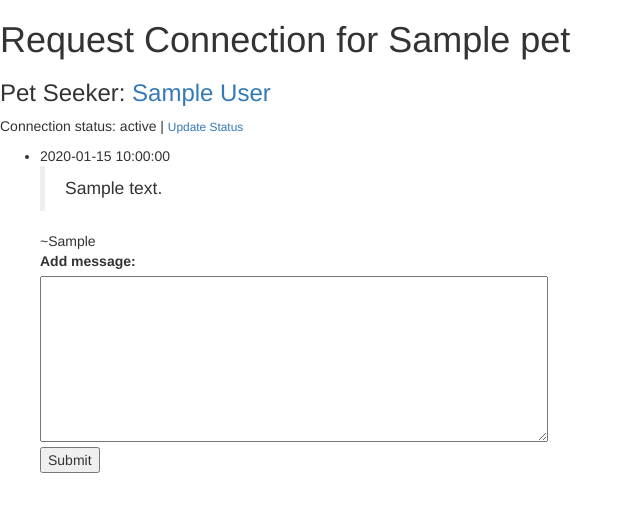
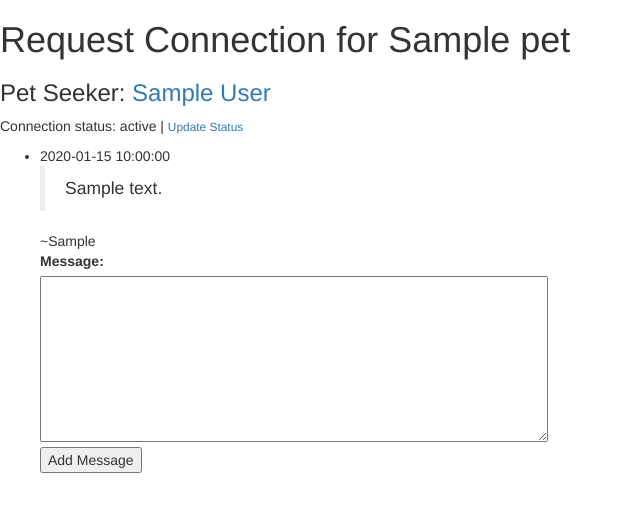
Before and after one commit to yenly/hb_project_petshare, a Flask app: page /connect_request/1 in a window 1280 px wide. Shown: the top 512 px of the page, without its empty margins (0-640 px from the left). Run offline with Flask 2, Linux system fonts and the light colour scheme; the visitor is signed in with stand-in values (Sample User, id 1); tables that the repository leaves empty hold one stand-in row (values such as "Sample post"); some libraries are stand-ins or nearby versions.

Commit message:
Added jquery ajax to sent message to flask to add to db

```diff
--- a/server.py
+++ b/server.py
@@ -123,9 +123,7 @@ def display_cats():
 
     Returns cats profiles in json."""
 
-    # TO DO: change hard code zipcode to take from user session
     user_city = session['user_city']
-    print user_city
 
     cats_dict = find_pets('cat', user_city)
     print cats_dict
@@ -140,10 +138,7 @@ def display_dogs():
     Returns dog profiles in json.
     """
 
-    # TO DO: use zipcode to filter search results, need bigger sample data
-    # user_zipcode = session['user_zipcode']
     user_city = session['user_city']
-    print user_city
 
     dog_dict = find_pets('dog', user_city)
     print dog_dict
@@ -220,8 +215,9 @@ def send_connection_request():
 
     seeker_name = seeker.user.first_name + " " + seeker.user.last_name
 
-    send_email_notification(seeker_name, pet.name, pet.owner.user.email)
-    send_txt(pet.name)
+    # uncomment for demo
+    # send_email_notification(seeker_name, pet.name, pet.owner.user.email)
+    # send_txt(pet.name)
 
     return jsonify({'connect': 'success'})
 
@@ -238,6 +234,28 @@ def add_message(user_id, pet_id, seeker_id, connect_message):
     db.cursor = db.session.execute(QUERY, {'request_id': request_id,
                                            'user_id': user_id,
                                            'message': connect_message})
+
+    db.session.commit()
+
+    return jsonify({'connect': 'success'})
+
+
+@app.route('/add_message', methods=['POST'])
+def add_message_by_request_id():
+    """User adds message to connection request by using request_id."""
+
+    user_id = session['user_id']
+    # pet_id = request.form.get("pet_id")
+    # seeker_id = request.form.get("seeker_id")
+    request_id = request.form.get("request_id")
+    message = request.form.get("message")
+
+    QUERY = """INSERT INTO connect_messages (request_id, user_id, message)
+               VALUES (:request_id, :user_id, :message)"""
+
+    db.cursor = db.session.execute(QUERY, {'request_id': request_id,
+                                           'user_id': user_id,
+                                           'message': message})
 
     db.session.commit()
 
@@ -320,9 +338,11 @@ def display_connect_request(id):
 
     c_request = Connection.query.filter(Connection.request_id == id).first()
     pet = c_request.pet
-    print pet
+    user_id = session['user_id']
 
-    return render_template("connection.html", c_request=c_request, pet=pet)
+    user = User.query.filter(User.user_id == user_id).first()
+
+    return render_template("connection.html", c_request=c_request, pet=pet, user=user)
 
 
 if __name__ == "__main__":
--- a/templates/connection.html
+++ b/templates/connection.html
@@ -15,10 +15,43 @@
             <li>{{msg.message_at}} <br>
             <blockquote>{{msg.message}} </blockquote>~{{msg.user.first_name}}</li>
         {% endfor %}
-        <label>Add message:</label><br />
-        <textarea cols="60" rows="8" id="connect_message" name="connect_message"></textarea><br/>
-        <input type="submit" id="add_msg" value="Submit">
+            <form id="msgForm" action="/add_message" method="POST">
+                <input type="hidden" id="request_id" name="request_id" value="{{ c_request.request_id }}">
+<!--                 <input type="hidden" id="pet_id" name="pet_id" value="{{ c_request.pet.pet_id }}">
+                <input type="hidden" id="seeker_id" name="seeker_id" value="{{ c_request.seeker_id }}"> -->
+
+                <label>Message:</label><br />
+                <textarea cols="60" rows="8" id="message" name="message"></textarea><br/>
+                <input type="submit" id="add_msg" value="Add Message">
+            </form>
         </ul>
+        <script>
+        "use strict";
+
+        function disableConnectBtn(result) {
+            if (result.connect === 'success') {
+
+                alert("Your message is added.");
+            }
+        }
+
+        function submitConnectRequest(evt) {
+            evt.preventDefault();
+
+            var requestInputs = {
+                // "pet_id" : $("#pet_id").val(),
+                "request_id" : $("#request_id").val(),
+                // "seeker_id" : $("#seeker_id").val(),
+                "message" : $("#message").val()
+            };
+
+            $.post("/add_message", requestInputs, disableConnectBtn);
+
+        }
+
+        $("#msgForm").on("submit", submitConnectRequest);
+
+    </script>
     {% endif %}
 
 
```
